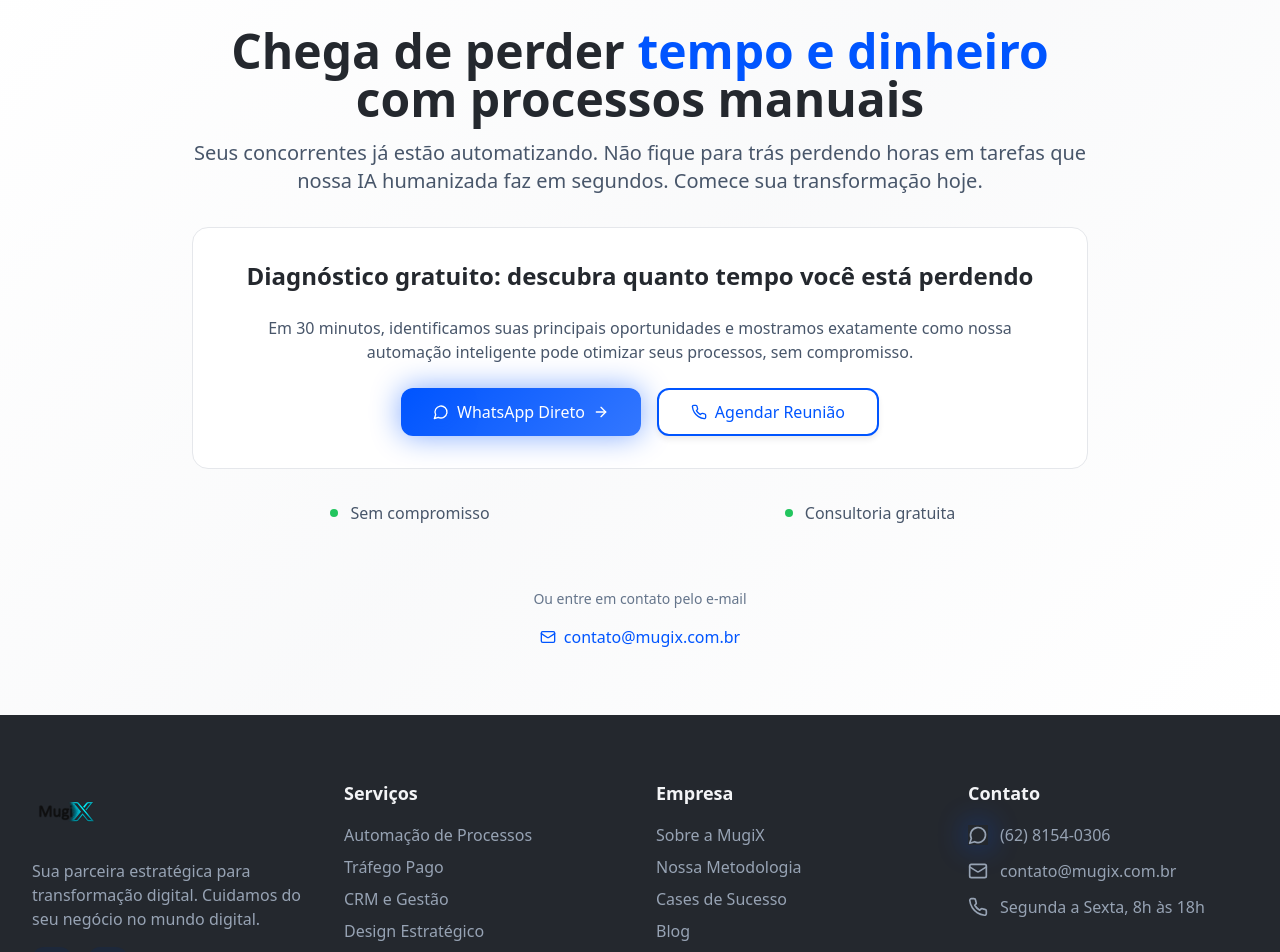
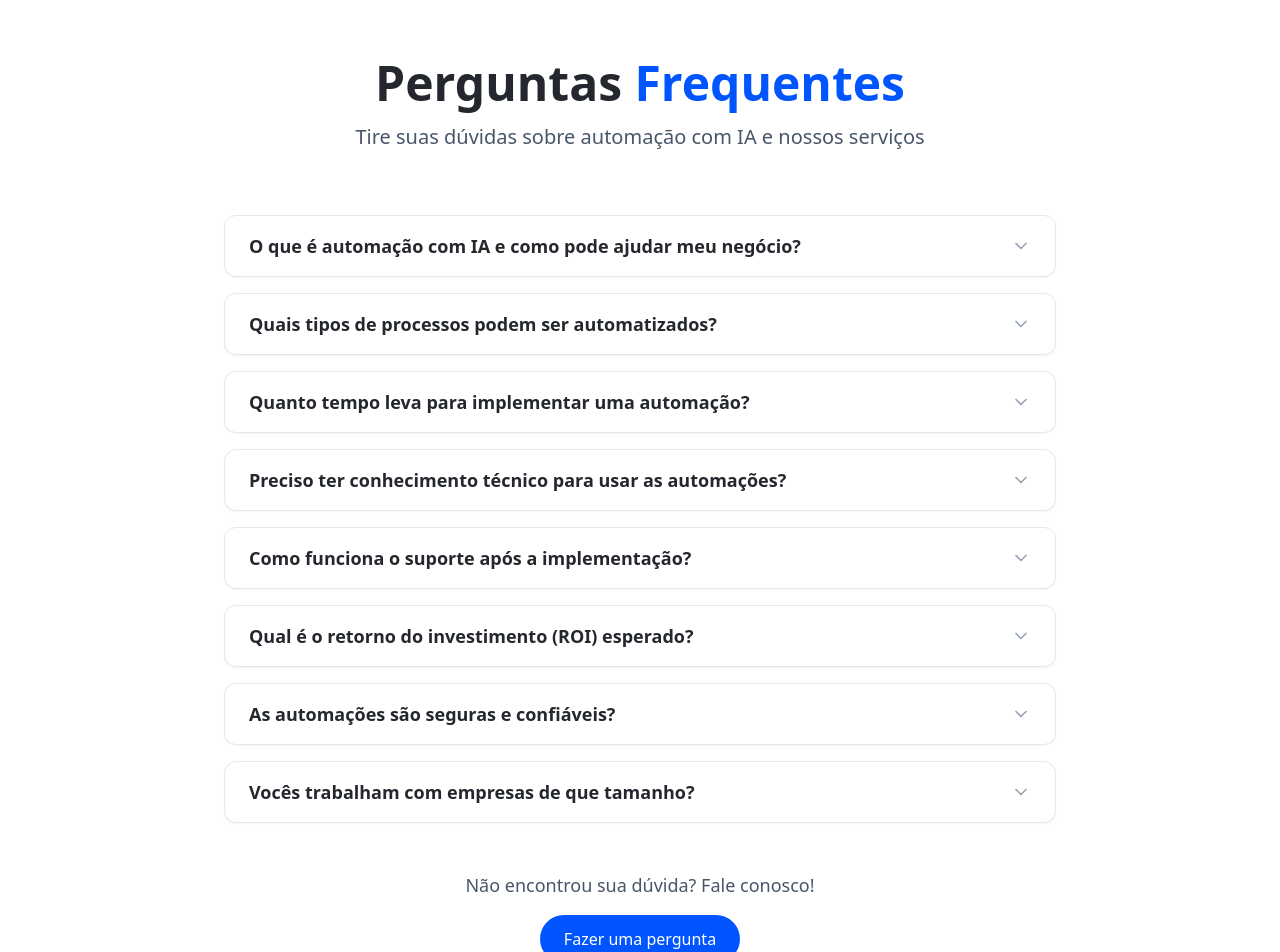
Before and after one commit to matheus23515151/mugix-digital-hub, a React (Vite) app: page / in a window 1280 px wide. Shown: the part 9880-10832 px from the top of the page. Built offline with nearby package versions, Linux system fonts and the light colour scheme.

Commit message:
Add FAQ section
Add a FAQ section to the site with frequently asked questions about AI automations and the services provided.

```diff
--- /dev/null
+++ b/src/components/FAQ.tsx
@@ -0,0 +1,116 @@
+import { useState } from "react";
+import { ChevronDown, ChevronUp } from "lucide-react";
+import { useScrollAnimation } from "@/hooks/useScrollAnimation";
+
+const FAQ = () => {
+  const [openItem, setOpenItem] = useState<number | null>(null);
+  const { ref: headerRef, isVisible: headerVisible } = useScrollAnimation();
+  const { ref: contentRef, isVisible: contentVisible } = useScrollAnimation();
+
+  const faqData = [
+    {
+      question: "O que é automação com IA e como pode ajudar meu negócio?",
+      answer: "A automação com IA é a combinação de processos automatizados com inteligência artificial para executar tarefas complexas de forma inteligente. Na MugiX, desenvolvemos soluções que não apenas automatizam, mas também aprendem e se adaptam ao seu negócio, aumentando a eficiência operacional, reduzindo custos e liberando sua equipe para atividades estratégicas."
+    },
+    {
+      question: "Quais tipos de processos podem ser automatizados?",
+      answer: "Automatizamos uma ampla gama de processos: atendimento ao cliente com chatbots inteligentes, gestão de leads e vendas, processamento de documentos, análise de dados, integração entre sistemas, workflows de aprovação, relatórios automáticos, e muito mais. Cada solução é personalizada para suas necessidades específicas."
+    },
+    {
+      question: "Quanto tempo leva para implementar uma automação?",
+      answer: "O tempo varia conforme a complexidade do projeto. Automações simples podem ser implementadas em 1-2 semanas, enquanto projetos mais complexos levam de 4-8 semanas. Fornecemos um cronograma detalhado após o diagnóstico inicial gratuito, sempre priorizando entregas incrementais para você ver resultados rapidamente."
+    },
+    {
+      question: "Preciso ter conhecimento técnico para usar as automações?",
+      answer: "Não! Desenvolvemos todas as soluções pensando na facilidade de uso. Nossas automações possuem interfaces intuitivas e fornecemos treinamento completo para sua equipe. Além disso, oferecemos suporte contínuo para garantir que você aproveite ao máximo a tecnologia."
+    },
+    {
+      question: "Como funciona o suporte após a implementação?",
+      answer: "Oferecemos suporte técnico contínuo, monitoramento proativo das automações, atualizações regulares e otimizações baseadas no uso real. Nossa equipe está sempre disponível para ajustes, melhorias e expansões conforme seu negócio evolui."
+    },
+    {
+      question: "Qual é o retorno do investimento (ROI) esperado?",
+      answer: "Nossos clientes geralmente veem ROI entre 200-500% no primeiro ano. Os benefícios incluem: redução de 60-80% no tempo gasto em tarefas repetitivas, diminuição de erros humanos, aumento na velocidade de resposta ao cliente, e liberação da equipe para atividades de maior valor agregado."
+    },
+    {
+      question: "As automações são seguras e confiáveis?",
+      answer: "Sim. Seguimos as melhores práticas de segurança, com criptografia de dados, backups automáticos, controles de acesso e conformidade com LGPD. Todas as automações passam por testes rigorosos antes da implementação e incluem sistemas de monitoramento 24/7."
+    },
+    {
+      question: "Vocês trabalham com empresas de que tamanho?",
+      answer: "Atendemos desde pequenas empresas até grandes corporações. Cada solução é dimensionada adequadamente para o porte e necessidades específicas do cliente. Temos pacotes flexíveis que crescem junto com seu negócio."
+    }
+  ];
+
+  const toggleItem = (index: number) => {
+    setOpenItem(openItem === index ? null : index);
+  };
+
+  return (
+    <section className="py-16 sm:py-20 lg:py-24 bg-background relative overflow-hidden">
+      <div className="container mx-auto px-4 sm:px-6 lg:px-8 max-w-4xl">
+        <div
+          ref={headerRef}
+          className={`text-center space-y-3 sm:space-y-4 mb-12 sm:mb-16 scroll-animate ${headerVisible ? 'animate-in' : ''}`}
+        >
+          <h2 className="text-2xl sm:text-3xl lg:text-4xl xl:text-5xl font-bold text-neutral-900">
+            Perguntas <span className="text-primary">Frequentes</span>
+          </h2>
+          <p className="text-lg sm:text-xl text-neutral-600 max-w-3xl mx-auto">
+            Tire suas dúvidas sobre automação com IA e nossos serviços
+          </p>
+        </div>
+
+        <div
+          ref={contentRef}
+          className={`space-y-4 scroll-animate ${contentVisible ? 'animate-in' : ''}`}
+        >
+          {faqData.map((item, index) => (
+            <div
+              key={index}
+              className="bg-white rounded-xl border border-neutral-200 overflow-hidden shadow-sm hover:shadow-md transition-all duration-300"
+            >
+              <button
+                onClick={() => toggleItem(index)}
+                className="w-full px-6 py-4 text-left flex items-center justify-between hover:bg-neutral-50 transition-colors"
+              >
+                <span className="text-base sm:text-lg font-semibold text-neutral-900 pr-4">
+                  {item.question}
+                </span>
+                {openItem === index ? (
+                  <ChevronUp className="w-5 h-5 text-primary flex-shrink-0" />
+                ) : (
+                  <ChevronDown className="w-5 h-5 text-neutral-400 flex-shrink-0" />
+                )}
+              </button>
+
+              {openItem === index && (
+                <div className="px-6 pb-4 border-t border-neutral-100">
+                  <p className="text-sm sm:text-base text-neutral-600 leading-relaxed pt-4">
+                    {item.answer}
+                  </p>
+                </div>
+              )}
+            </div>
+          ))}
+        </div>
+
+        <div
+          className={`text-center mt-12 scroll-animate ${contentVisible ? 'animate-in' : ''}`}
+        >
+          <p className="text-base sm:text-lg text-neutral-600 mb-4">
+            Não encontrou sua dúvida? Fale conosco!
+          </p>
+          <button
+            onClick={() => window.open('https://wa.me/556281540306?text=Olá,%20tenho%20uma%20dúvida%20sobre%20automação%20com%20IA', '_blank')}
+            className="inline-flex items-center gap-2 px-6 py-3 bg-primary text-primary-foreground rounded-full font-medium hover:bg-primary/90 transition-all duration-300 hover:scale-105"
+          >
+            Fazer uma pergunta
+          </button>
+        </div>
+      </div>
+    </section>
+  );
+};
+
+export default FAQ;
--- a/src/pages/Index.tsx
+++ b/src/pages/Index.tsx
@@ -8,6 +8,7 @@ import About from "@/components/About";
 import Services from "@/components/Services";
 import Differentials from "@/components/Differentials";
 import SocialProof from "@/components/SocialProof";
+import FAQ from "@/components/FAQ";
 import CTA from "@/components/CTA";
 import Footer from "@/components/Footer";
 
@@ -24,6 +25,7 @@ const Index = () => {
       <Services />
       <Differentials />
       <SocialProof />
+      <FAQ />
       <CTA />
       <Footer />
     </div>
```
